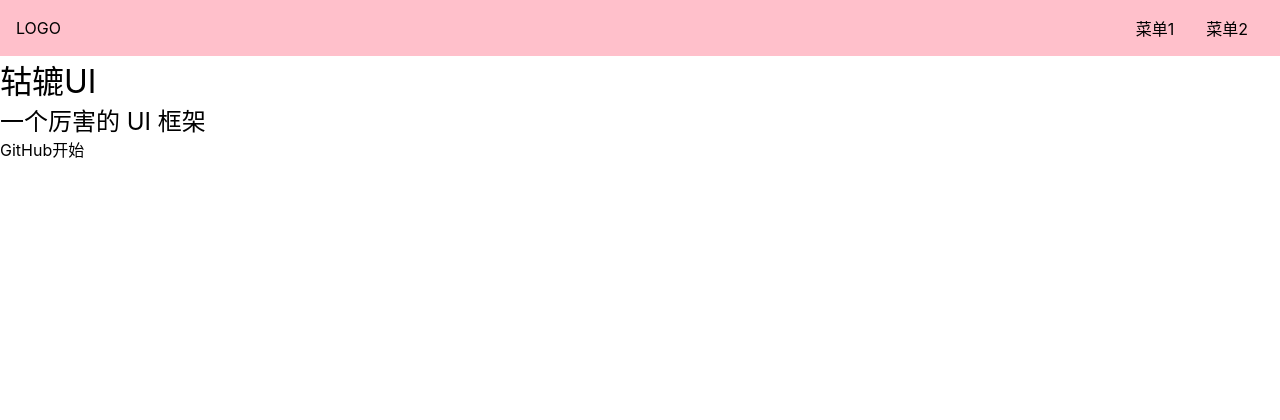
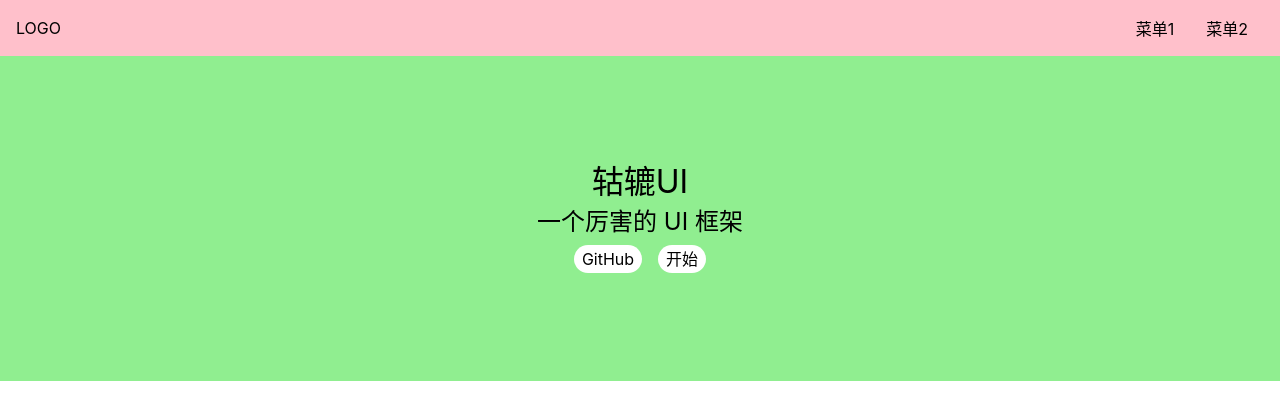
Before and after one commit to hby910830/gulu-vue3.0, a Vue app: page / in a window 1280 px wide. Shown: the top 420 px of the page. Built offline with nearby package versions, Linux system fonts and the light colour scheme.

Commit message:
路由切换之后关闭 aside

```diff
--- a/src/App.vue
+++ b/src/App.vue
@@ -4,6 +4,7 @@
 
 <script lang="ts">
 import {ref, provide} from 'vue'
+import {router} from './router';
 
 export default {
   name: 'App',
@@ -11,6 +12,11 @@ export default {
     const width = document.documentElement.clientWidth
     const asidesVisible = ref(width > 500)
     provide('asidesVisible', asidesVisible)
+    router.afterEach(() => {
+      if (width <= 500) {
+        asidesVisible.value = false;
+      }
+    });
   }
 }
 </script>
--- /dev/null
+++ b/src/components/Button.vue
@@ -0,0 +1,15 @@
+<template>
+<div>
+  Button 的文档
+</div>
+</template>
+
+<script>
+export default {
+name: "Button"
+}
+</script>
+
+<style scoped>
+
+</style>
--- /dev/null
+++ b/src/components/Dialog.vue
@@ -0,0 +1,15 @@
+<template>
+<div>
+  Dialog 的文档
+</div>
+</template>
+
+<script>
+export default {
+name: "Dialog"
+}
+</script>
+
+<style scoped>
+
+</style>
--- /dev/null
+++ b/src/components/Switch.vue
@@ -0,0 +1,15 @@
+<template>
+<div>
+  Switch 的文档
+</div>
+</template>
+
+<script>
+export default {
+name: "Switch"
+}
+</script>
+
+<style scoped>
+
+</style>
--- /dev/null
+++ b/src/components/Tabs.vue
@@ -0,0 +1,15 @@
+<template>
+<div>
+  Tabs 的文档
+</div>
+</template>
+
+<script>
+export default {
+name: "Tabs"
+}
+</script>
+
+<style scoped>
+
+</style>
--- a/src/main.ts
+++ b/src/main.ts
@@ -1,18 +1,7 @@
 import {createApp} from 'vue'
 import App from './App.vue'
 import './index.scss'
-import {createWebHashHistory, createRouter} from 'vue-router'
-import Home from './views/Home.vue'
-import Doc from './views/Doc.vue'
-
-const history = createWebHashHistory()
-const router = createRouter({
-  history,
-  routes: [
-    {path: '/', component: Home},
-    {path: '/doc', component: Doc}
-  ]
-})
+import {router} from './router'
 
 const app = createApp(App)
 app.use(router)
--- /dev/null
+++ b/src/router.ts
@@ -0,0 +1,28 @@
+import {createWebHashHistory, createRouter} from 'vue-router'
+import Home from './views/Home.vue'
+import Doc from './views/Doc.vue'
+import Switch from './components/Switch.vue'
+import Dialog from './components/Dialog.vue'
+import Button from './components/Button.vue'
+import Tabs from './components/Tabs.vue'
+
+const history = createWebHashHistory()
+export const router = createRouter({
+  history,
+  routes: [
+    {path: '/', component: Home},
+    {
+      path: '/doc', component: Doc,
+      children: [
+        {path: 'switch', component: Switch},
+        {path: 'dialog', component: Dialog},
+        {path: 'button', component: Button},
+        {path: 'tabs', component: Tabs},
+      ]
+    }
+  ]
+})
+
+router.afterEach(() => {
+
+})
--- a/src/views/Doc.vue
+++ b/src/views/Doc.vue
@@ -6,7 +6,7 @@
         <h2>组件列表</h2>
         <ol>
           <li>
-            <router-link to="/doc/swich">Switch 组件</router-link>
+            <router-link to="/doc/switch">Switch 组件</router-link>
           </li>
           <li>
             <router-link to="/doc/button">Button 组件</router-link>
@@ -19,7 +19,9 @@
           </li>
         </ol>
       </aside>
-      <main>主内容</main>
+      <main>
+        <router-view/>
+      </main>
     </div>
   </div>
 </template>
--- a/src/views/Home.vue
+++ b/src/views/Home.vue
@@ -21,5 +21,25 @@ export default {
 </script>
 
 <style lang="scss" scoped>
-
+.banner {
+  padding: 100px 0;
+  display: flex;
+  justify-content: center;
+  align-items: center;
+  flex-direction: column;
+  background: lightgreen;
+  > .actions {
+    padding: 8px 0;
+    a {
+      margin: 0 8px;
+      background: #fff;
+      display: inline-block;
+      $h: 28px;
+      height: $h;
+      line-height: $h;
+      border-radius: $h/2;
+      padding: 0 8px;
+    }
+  }
+}
 </style>
```
